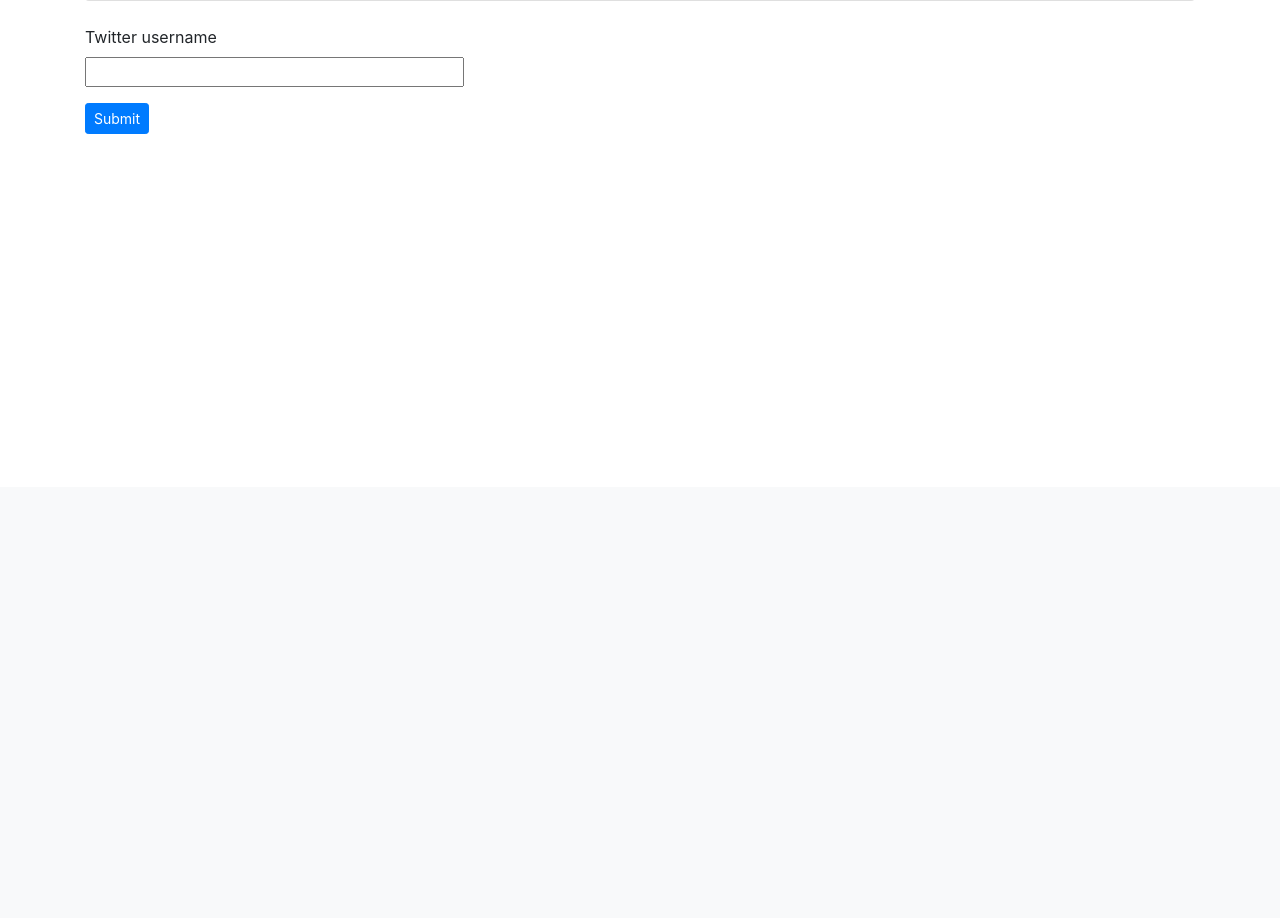
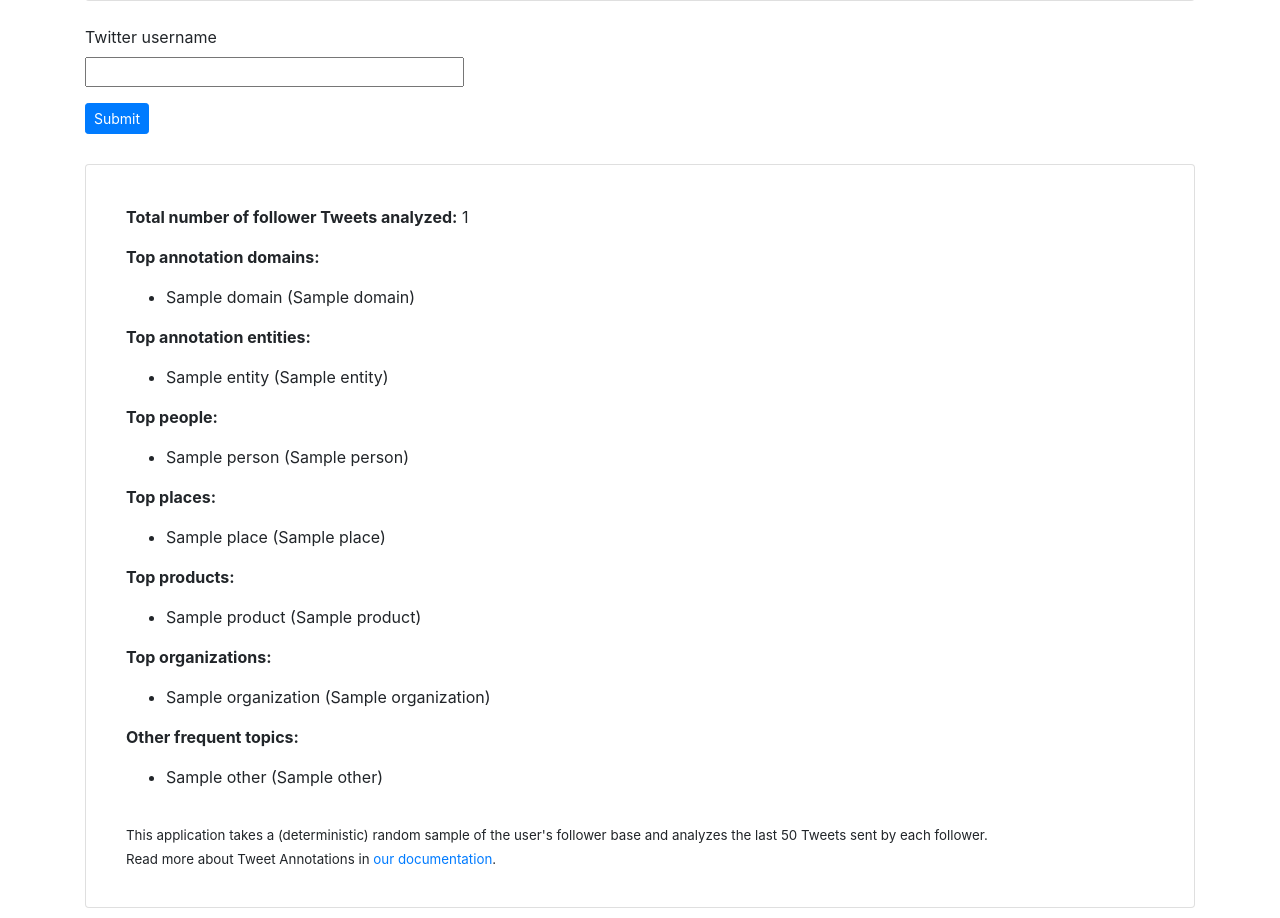
Before and after one commit to xdevplatform/Tweet-Annotations, a Flask app: template templates/get_topics_for_profile_followers.html in a window 1280 px wide. Shown: the part 313-1231 px from the top of the page. Before the commit the page ends 800 px from the top, so only its background shows below. Run offline with Flask 2, Linux system fonts and the light colour scheme; the template is opened without the code that fills it: values named after a table or form of the project are taken from there, most other values are stand-ins (such as "Sample title", 1, 10 or a date in 2020); some libraries are stand-ins or nearby versions.

Commit message:
Display frequent annotations for a profile's followers

```diff
--- a/app.py
+++ b/app.py
@@ -1,9 +1,9 @@
-# [ ] TODO --> Add options for user (e.g. date selector in UI to select start_time parameter; parameters to tune follower base, etc.)
+# [ ] TODO --> Add options for user (e.g. date selector in UI to select start_time parameter; parameters to tune follower base - number of followers for sample & number of Tweets for each sampled follower, etc.)
 # [ ] TODO --> Add a cogwheel while data is being fetched in the backend
 
 import os
 from flask import Flask, render_template, redirect
-from server.main import get_user_details, get_user_tweet_timeline, get_user_followers , get_annotations, random_selection, get_user_tweet_timeline_no_pagination
+from server.main import get_user_details, get_user_tweet_timeline, get_user_followers , get_annotations, random_selection, get_user_tweet_timeline_no_pagination, update_annotations
 from forms import GetUsername
 
 app = Flask(__name__)
@@ -39,12 +39,23 @@ def get_topics_profile():
             else:
                 tweet_count, domain, entity, person, place, product, organization, other = get_annotations(user_timeline_tweets)
 
+    print("DOMAIN", domain)
+
     return render_template('get_topics_for_profiles.html', form=form, annotations_data=annotations_data, tweet_count=tweet_count, domain=domain, entity=entity, person=person, place=place, product=product, organization=organization, other=other, response_code=response_code, methods=["post", "get"])
 
 @app.route('/GetTopicsForProfileFollowers', methods=["post", "get"])
 def get_topics_follower_base():
     form = GetUsername()
     annotations_data = None
+    response_code = None
+    all_domain = {}
+    all_entity = {}
+    all_person = {}
+    all_place = {}
+    all_product = {}
+    all_organization = {}
+    all_other = {}
+    tweet_count = 0
     if form.validate_on_submit():
         username = form.username.data
         username, user_id = get_user_details(username)
@@ -57,14 +68,41 @@ def get_topics_follower_base():
             else:
                 follower_count = len(user_followers)
                 follower_selection = random_selection(user_followers, follower_count)
-                print("FOLLOWER COUNT", follower_selection)
                 follower_selection_ids = [i["id"] for i in follower_selection]
-                follower_tweet_selection = []
                 for follower_id in follower_selection_ids:
-                    follower_tweet_selection.append(get_user_tweet_timeline_no_pagination(follower_id))
-                print("Tweet COUUNT", len(follower_tweet_selection))
-                #[TO DO fix logic above ^^ to pull a few Tweets for each randomly selected follower]
-    return render_template('get_topics_for_profile_followers.html', form=form, annotations_data=annotations_data, methods=["post", "get"])
+                    user_tweets, response_code = get_user_tweet_timeline_no_pagination(follower_id)
+                    if response_code != 200:
+                        annotations_data = 1
+                    else:
+                        count, domain, entity, person, place, product, organization, other = get_annotations(user_tweets)
+                        tweet_count += count
+                        all_domain = update_annotations(all_domain, domain)
+                        all_entity = update_annotations(all_entity, entity)
+                        all_person = update_annotations(all_person, person)
+                        all_place = update_annotations(all_place, place)
+                        all_product = update_annotations(all_product, product)
+                        all_organization = update_annotations(all_organization, organization)
+                        all_other = update_annotations(all_other, other)
+
+    # Sort annotations by order of frequency
+    all_domain_ordered = {k: v for k, v in sorted(all_domain.items(), key=lambda item: item[1], reverse=True)}
+    all_entity_ordered = {k: v for k, v in sorted(all_entity.items(), key=lambda item: item[1], reverse=True)}
+    all_person_ordered = {k: v for k, v in sorted(all_person.items(), key=lambda item: item[1], reverse=True)}
+    all_place_ordered = {k: v for k, v in sorted(all_place.items(), key=lambda item: item[1], reverse=True)}
+    all_product_ordered = {k: v for k, v in sorted(all_product.items(), key=lambda item: item[1], reverse=True)}
+    all_organization_ordered = {k: v for k, v in sorted(all_organization.items(), key=lambda item: item[1], reverse=True)}
+    all_other_ordered = {k: v for k, v in sorted(all_other.items(), key=lambda item: item[1], reverse=True)}
+
+    # Only return annotations that are present in at least 2 Tweets
+    all_domain = {k: v for k, v in all_domain_ordered.items() if v >= 2}
+    all_entity = {k: v for k, v in all_entity_ordered.items() if v >= 2}
+    all_person = {k: v for k, v in all_person_ordered.items() if v >= 2}
+    all_place = {k: v for k, v in all_place_ordered.items() if v >= 2}
+    all_product = {k: v for k, v in all_product_ordered.items() if v >= 2}
+    all_organization = {k: v for k, v in all_organization_ordered.items() if v >= 2}
+    all_other = {k: v for k, v in all_other_ordered.items() if v >= 2}
+
+    return render_template('get_topics_for_profile_followers.html', form=form, annotations_data=annotations_data, tweet_count=tweet_count, domain=all_domain, entity=all_entity, person=all_person, place=all_place, product=all_product, organization=all_organization, other=all_other, response_code=response_code, methods=["post", "get"])
 
 @app.route('/GetProfilesForTopic', methods=["post", "get"])
 def get_profiles():
--- a/templates/get_topics_for_profile_followers.html
+++ b/templates/get_topics_for_profile_followers.html
@@ -44,6 +44,127 @@
             </div>
         </div>
 
+    {% elif tweet_count == 0 %}
+
+        <div class="card">
+            <div class="card-body">
+            <p>No data to analyze.</p>
+            </div>
+        </div>
+
+    {% else %}
+
+        <div class="card">
+            <div class="card-body">
+
+                {% if tweet_count == 0 %}
+
+                    <p><b>Total number of follower Tweets analyzed:</b> 0</p>
+
+                {% else %}
+
+                    <p><b>Total number of follower Tweets analyzed:</b> {{ tweet_count }}</p>
+
+                {% endif %}
+
+                {% if domain == {} %}
+
+                {% else %}
+
+                    <p><b>Top annotation domains:</b>
+                        <ul>
+                            {% for k, v in domain.items() %}
+                                <li>{{ k }} ({{ v }})</li>
+                            {% endfor %}
+                        </ul>
+
+                {% endif %}
+
+                {% if entity == {} %}
+
+                {% else %}
+
+                    <p><b>Top annotation entities:</b>
+                        <ul>
+                            {% for k, v in entity.items() %}
+                                <li>{{ k }} ({{ v }})</li>
+                            {% endfor %}
+                        </ul>
+
+                {% endif %}
+
+                {% if person == {} %}
+
+                {% else %}
+
+                    <p><b>Top people:</b>
+                        <ul>
+                            {% for k, v in person.items() %}
+                                <li>{{ k }} ({{ v }})</li>
+                            {% endfor %}
+                        </ul>
+
+                {% endif %}
+
+                {% if place == {} %}
+
+                {% else %}
+
+                    <p><b>Top places:</b>
+                        <ul>
+                            {% for k, v in place.items() %}
+                                <li>{{ k }} ({{ v }})</li>
+                            {% endfor %}
+                        </ul>
+
+                {% endif %}
+
+                {% if product == {} %}
+
+                {% else %}
+
+                    <p><b>Top products:</b>
+                        <ul>
+                            {% for k, v in product.items() %}
+                                <li>{{ k }} ({{ v }})</li>
+                            {% endfor %}
+                        </ul>
+
+                {% endif %}
+
+                {% if organization == {} %}
+
+                {% else %}
+
+                    <p><b>Top organizations:</b>
+                        <ul>
+                            {% for k, v in organization.items() %}
+                                <li>{{ k }} ({{ v }})</li>
+                            {% endfor %}
+                        </ul>
+
+                {% endif %}
+
+                {% if other == {} %}
+
+                {% else %}
+
+                    <p><b>Other frequent topics:</b>
+                        <ul>
+                            {% for k, v in other.items() %}
+                                <li>{{ k }} ({{ v }})</li>
+                            {% endfor %}
+                        </ul>
+
+                {% endif %}
+
+                <br>
+                <sup>This application takes a (deterministic) random sample of the user's follower base and analyzes the last 50 Tweets sent by each follower.</sup>
+                <br>
+                <sup>Read more about Tweet Annotations in <a href="https://developer.twitter.com/en/docs/twitter-api/annotations" >our documentation</a>.</sup>
+            </div>
+        </div>
+
     {% endif %}
 
 {% endblock %}
--- a/templates/get_topics_for_profiles.html
+++ b/templates/get_topics_for_profiles.html
@@ -40,7 +40,9 @@
 
         <div class="card">
             <div class="card-body">
-        <p>Oops! Something went wrong, response code: {{ response_code }} Try again later.</p>
+                <p>Oops! Something went wrong.</p>
+                <p>Response code: {{ response_code }}</p>
+                <p>Try again later.</p>
             </div>
         </div>
 
@@ -159,7 +161,7 @@
                 {% endif %}
 
                 <br>
-            <sup>This application only displays annotations and entities that are present in 2+ Tweets.</sup>
+                <sup>This application only displays annotations and entities that are present in at least 2 Tweets.</sup>
                 <br>
                 <sup>In addition, only entities with a probability score >= 0.5 are displayed.</sup>
                 <br>
--- a/templates/index.html
+++ b/templates/index.html
@@ -8,7 +8,7 @@
 
 <div class="card">
     <div class="card-body">
-      <p>This app uses <a href url="https://developer.twitter.com/en/docs/twitter-api/annotations">Tweet Annotations</a> to annotate profiles and highlight areas of interest for different Twitter users and their followers.</p>
+      <p>This app uses <a href url="https://developer.twitter.com/en/docs/twitter-api/annotations">Tweet Annotations</a> to annotate profiles and highlight topics of interest for different Twitter users and their followers.</p>
       <p>Select one of the following options:</p>
     </div>
  </div>
```
Also changed, not shown: server/main.py (+13 -1 lines). Lines whose indentation alone changed are shown as unchanged.
